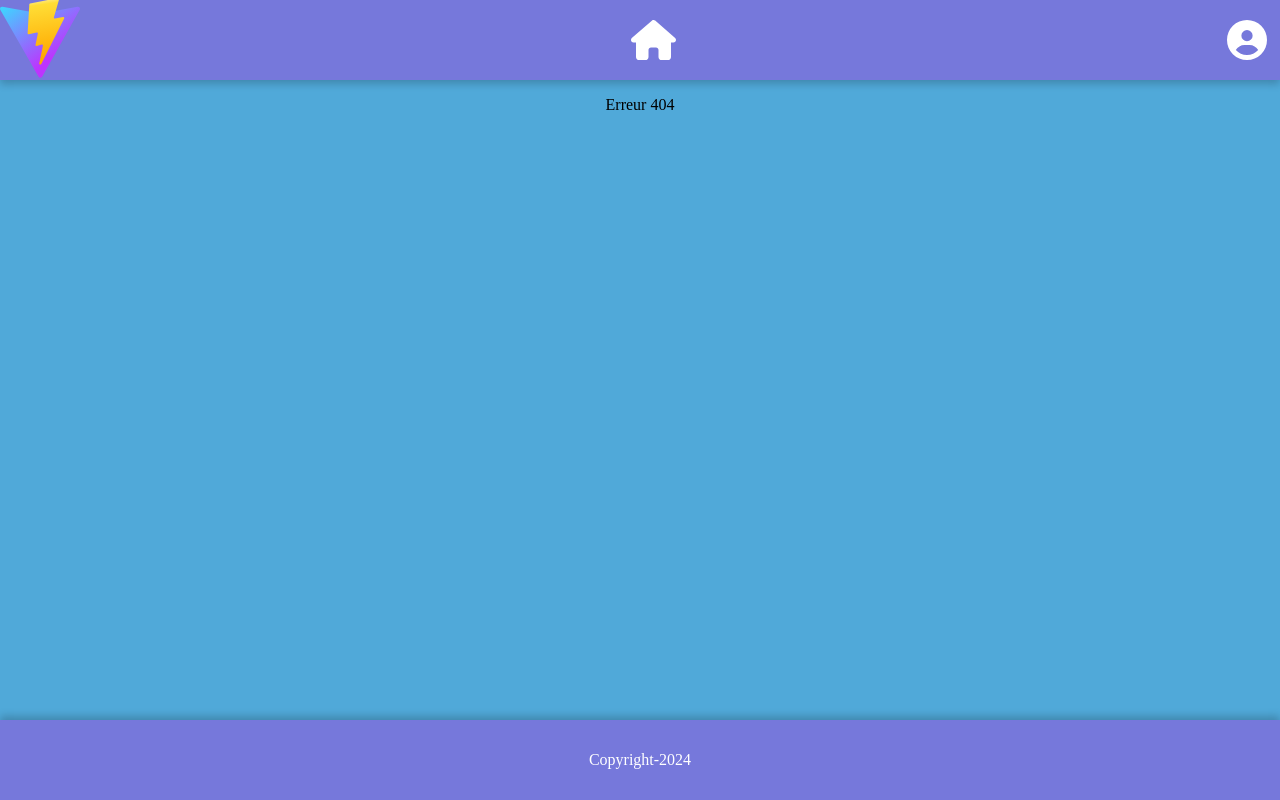
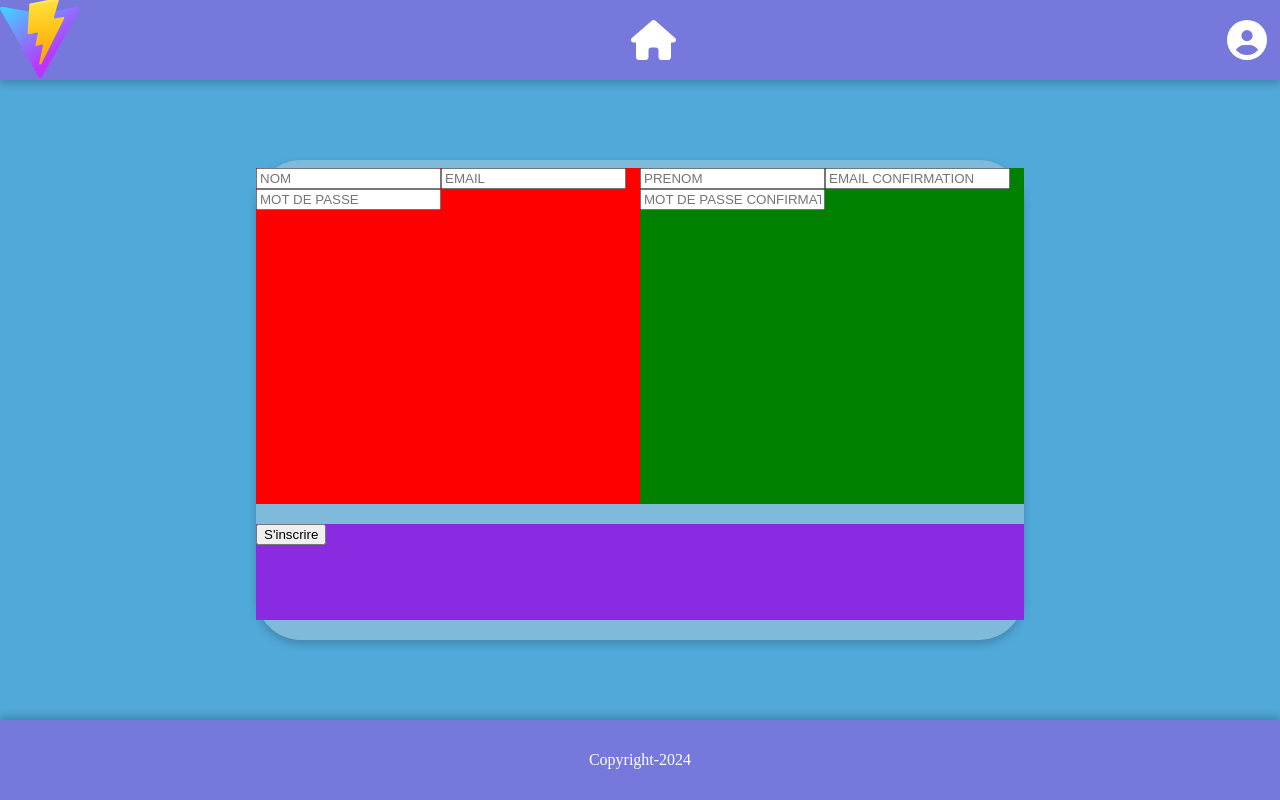
Before and after one commit to LucoJonathan/CartodexTCG, a React (Vite) app in the folder Front/CartodexTCG/: page /register in a window 1280 px wide. Before the commit this address had no page. Built offline with nearby package versions, Linux system fonts and the light colour scheme.

Commit message:
feat: input + button

```diff
--- a/Front/CartodexTCG/src/Components/Login/Login.jsx
+++ b/Front/CartodexTCG/src/Components/Login/Login.jsx
@@ -1,6 +1,5 @@
 import {
-    ButtonConnect ,
-    DivFormLogin ,
+    ButtonConnect , DivFormLogin ,
     DivLabel ,
     DivTitleForm ,
     InputEmail ,
@@ -13,7 +12,7 @@ export const Login = () => {
 
     return (
         <>
-            <DivFormLogin >
+            <DivFormLogin>
                 <DivTitleForm>CONNEXION</DivTitleForm>
                 <InputEmail placeholder="EMAIL"/>
                 <InputPassword placeholder="MOT DE PASSE"/>
--- a/Front/CartodexTCG/src/Components/Register/Register.jsx
+++ b/Front/CartodexTCG/src/Components/Register/Register.jsx
@@ -0,0 +1,21 @@
+import { ButtonRegister , Div1 , Div2 , Div3 , DivFormRegister , InputRegister } from "./Register.style.jsx";
+
+export const Register = () =>{
+    return(<>
+        <DivFormRegister>
+            <Div1>
+                <InputRegister placeholder="NOM" />
+                <InputRegister placeholder="EMAIL" />
+                <InputRegister placeholder="MOT DE PASSE" />
+            </Div1>
+            <Div2>
+                <InputRegister placeholder="PRENOM" />
+                <InputRegister placeholder="EMAIL CONFIRMATION" />
+                <InputRegister placeholder="MOT DE PASSE CONFIRMATION" />
+            </Div2>
+            <Div3>
+                <ButtonRegister>S'inscrire</ButtonRegister>
+            </Div3>
+        </DivFormRegister>
+    </>);
+};
--- a/Front/CartodexTCG/src/Components/Register/Register.style.jsx
+++ b/Front/CartodexTCG/src/Components/Register/Register.style.jsx
@@ -1,5 +1,41 @@
-export const Register = () =>{
-   return(<>
+import styled from "styled-components";
 
-   </>);
-};
+export const DivFormRegister = styled.form`
+    display: flex;
+    flex-wrap: wrap;
+    justify-content: center;
+    width: 60vw;
+    height: 60vh;
+    border-radius: 45px;
+    margin: auto;
+    background-color: rgba(173, 203, 219, 0.5);
+    box-shadow: 0 4px 8px rgba(0, 0, 0, 0.2);
+`;
+
+export const Div1 = styled.div`
+    background-color: red;
+    width: 50%;
+    height: 70%;
+    margin-top: 1vh;
+`;
+
+export const Div2 = styled.div`
+    background-color: green;
+    width: 50%;
+    height: 70%;
+    margin-top: 1vh;
+`;
+
+export const Div3 = styled.div`
+    background-color: blueviolet;
+    height: 20%;
+    width: 100%;
+`;
+
+export const InputRegister = styled.input`
+
+`;
+
+export const ButtonRegister = styled.button`
+
+`;
--- a/Front/CartodexTCG/src/Routes/AppRoutes.jsx
+++ b/Front/CartodexTCG/src/Routes/AppRoutes.jsx
@@ -3,6 +3,7 @@ import { Login } from "../Components/Login/Login.jsx";
 import { Header } from "../Components/Header/Header.jsx";
 import { Footer } from "../Components/Footer/Footer.jsx";
 import { DivContent } from "./AppRoutes.style.jsx";
+import { Register } from "../Components/Register/Register.jsx";
 
 export const AppRoutes = () => {
     return (
@@ -13,6 +14,7 @@ export const AppRoutes = () => {
                     <Routes>
                         <Route path="/" element={<p>It"s works</p>}/>
                         <Route path="/login" element={<Login/>}/>
+                        <Route path="/register" element={<Register/>}/>
                         <Route path="*" element={<p>Erreur 404</p>}/>
                     </Routes>
                 </DivContent>
```
